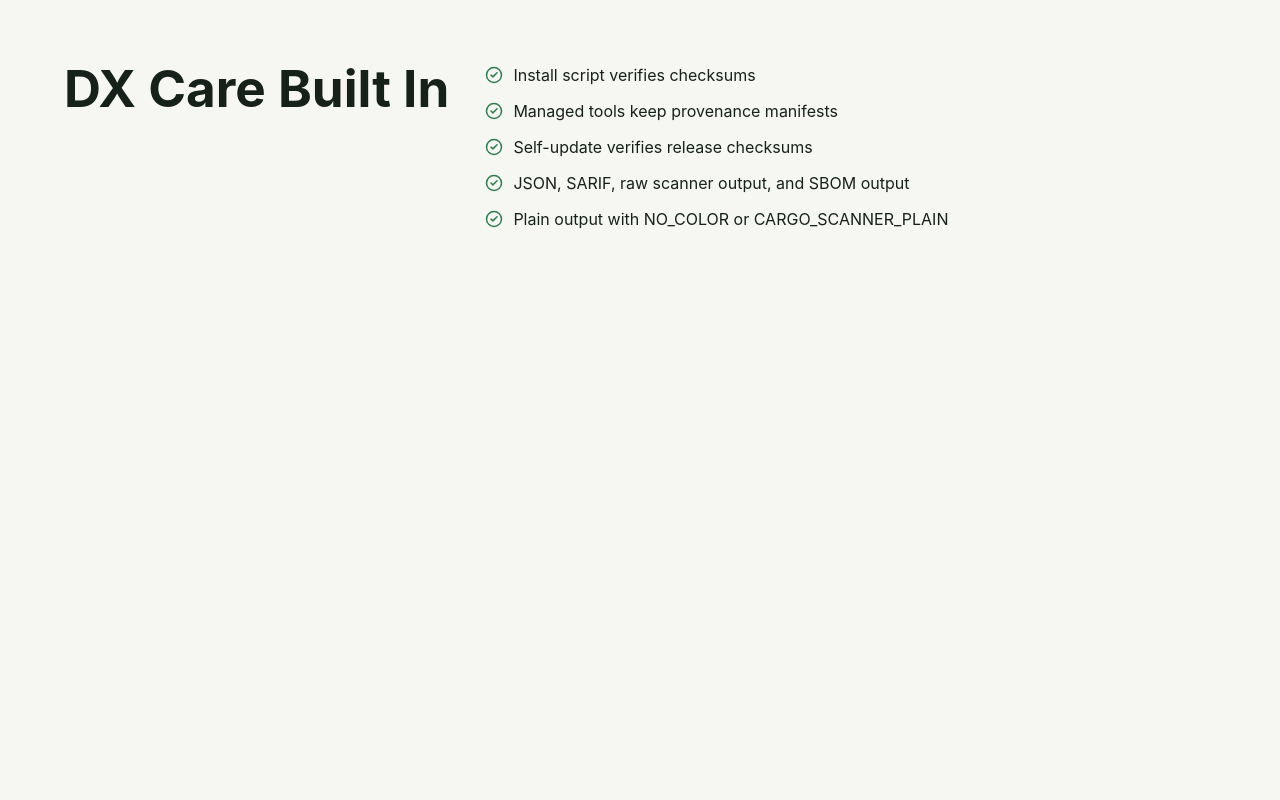
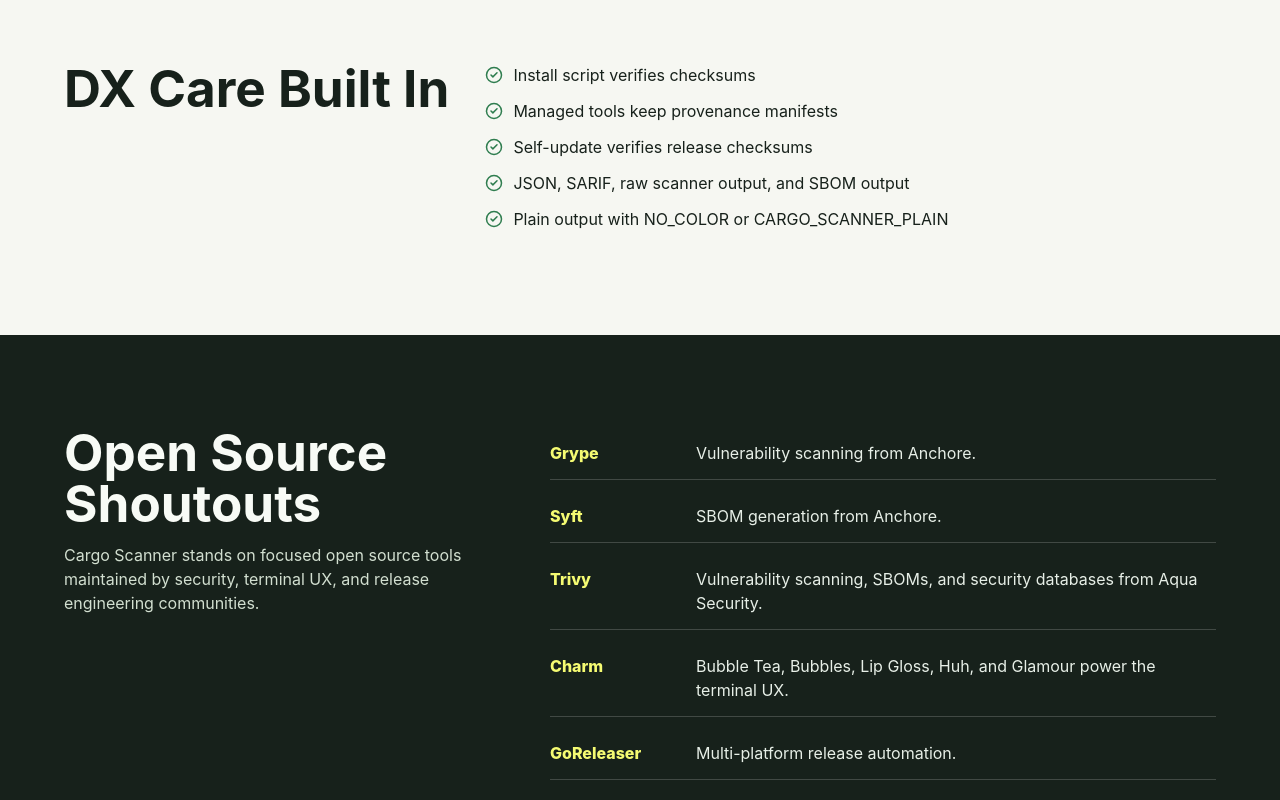
Before and after one commit to opencomputinggarage/cargo-scanner, a React (Vite) app in the folder site/: page / in a window 1280 px wide. Shown: the part 2683-3483 px from the top of the page. Before the commit the page ends 3018 px from the top, so only its background shows below. Built offline with nearby package versions, Linux system fonts and the light colour scheme.

Commit message:
Add site open source shoutouts

```diff
--- a/site/src/main.tsx
+++ b/site/src/main.tsx
@@ -49,6 +49,34 @@
   "Self-update verifies release checksums",
   "JSON, SARIF, raw scanner output, and SBOM output",
   "Plain output with NO_COLOR or CARGO_SCANNER_PLAIN",
+];
+
+const shoutouts = [
+  {
+    name: "Grype",
+    href: "https://github.com/anchore/grype",
+    detail: "Vulnerability scanning from Anchore.",
+  },
+  {
+    name: "Syft",
+    href: "https://github.com/anchore/syft",
+    detail: "SBOM generation from Anchore.",
+  },
+  {
+    name: "Trivy",
+    href: "https://github.com/aquasecurity/trivy",
+    detail: "Vulnerability scanning, SBOMs, and security databases from Aqua Security.",
+  },
+  {
+    name: "Charm",
+    href: "https://charm.sh/",
+    detail: "Bubble Tea, Bubbles, Lip Gloss, Huh, and Glamour power the terminal UX.",
+  },
+  {
+    name: "GoReleaser",
+    href: "https://goreleaser.com/",
+    detail: "Multi-platform release automation.",
+  },
 ];
 
 function App() {
@@ -226,6 +254,24 @@
           ))}
         </div>
       </section>
+
+      <section className="band shoutouts">
+        <div>
+          <h2>Open Source Shoutouts</h2>
+          <p>
+            Cargo Scanner stands on focused open source tools maintained by security,
+            terminal UX, and release engineering communities.
+          </p>
+        </div>
+        <div className="shoutout-list">
+          {shoutouts.map((item) => (
+            <a key={item.name} href={item.href} className="shoutout-row">
+              <span>{item.name}</span>
+              <p>{item.detail}</p>
+            </a>
+          ))}
+        </div>
+      </section>
     </main>
   );
 }
--- a/site/src/styles.css
+++ b/site/src/styles.css
@@ -328,11 +328,48 @@
   flex: 0 0 auto;
 }
 
+.shoutouts {
+  background: #17211b;
+  color: #f8fbf6;
+  display: grid;
+  gap: 42px;
+  grid-template-columns: minmax(0, 0.8fr) minmax(0, 1.2fr);
+}
+
+.shoutouts p {
+  color: #d2dfd0;
+  margin-bottom: 0;
+}
+
+.shoutout-list {
+  display: grid;
+  gap: 10px;
+}
+
+.shoutout-row {
+  align-items: start;
+  border-bottom: 1px solid rgba(255, 255, 255, 0.18);
+  display: grid;
+  gap: 16px;
+  grid-template-columns: 130px minmax(0, 1fr);
+  padding: 14px 0;
+}
+
+.shoutout-row span {
+  color: #f5fb72;
+  font-weight: 800;
+}
+
+.shoutout-row p {
+  color: #e7efe7;
+}
+
 @media (max-width: 900px) {
   .hero-grid,
   .command-layout,
   .split,
-  .checklist {
+  .checklist,
+  .shoutouts {
     grid-template-columns: 1fr;
   }
 
@@ -342,6 +379,10 @@
   }
 
   .runtime-row {
+    grid-template-columns: 1fr;
+  }
+
+  .shoutout-row {
     grid-template-columns: 1fr;
   }
 
```
